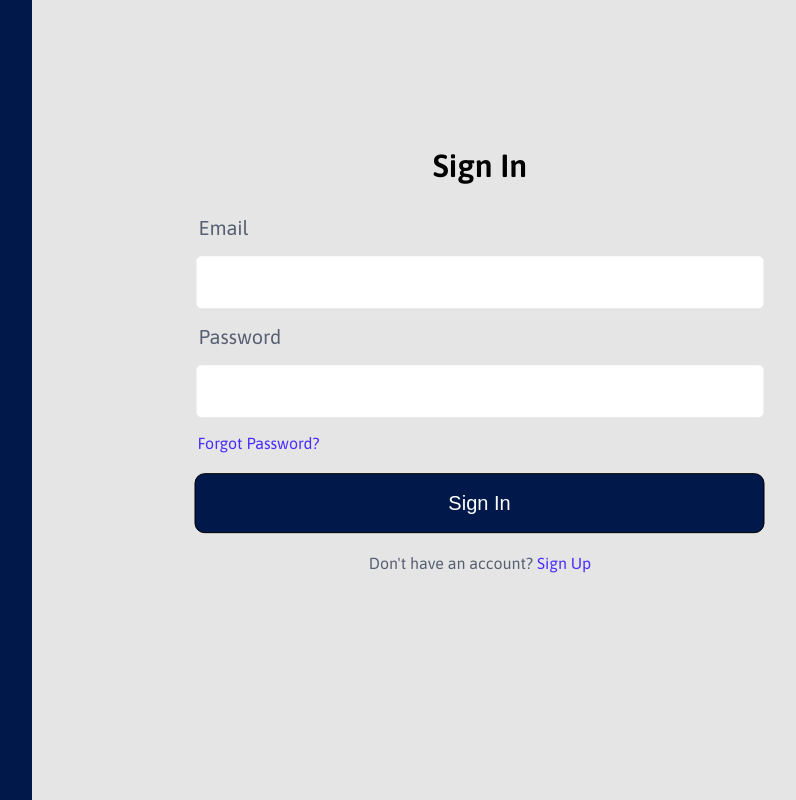
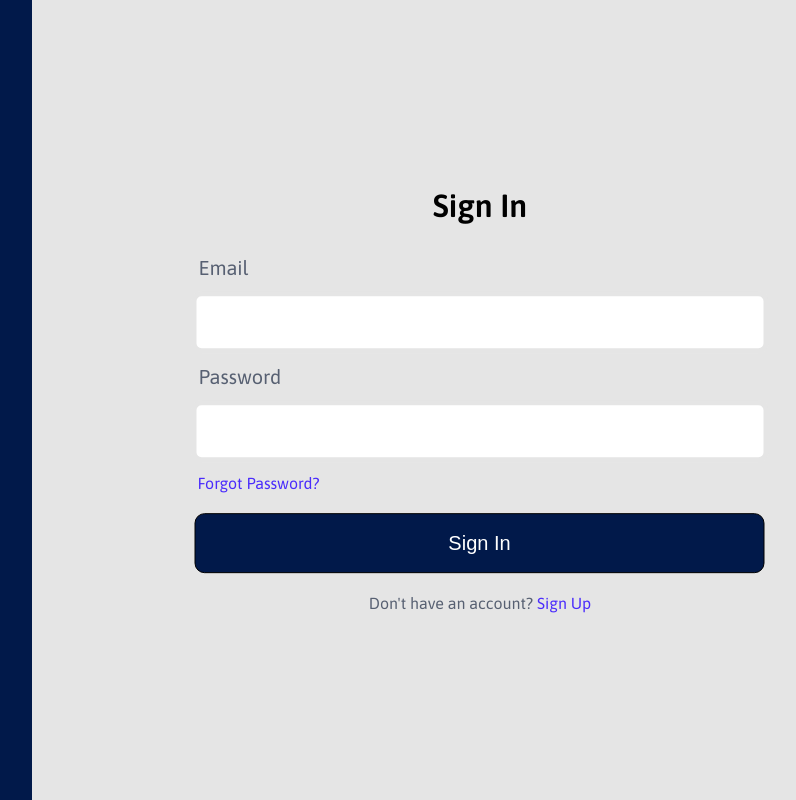
Before and after one commit to Amotul-raheem/park-ui, a React (Create React App) app: page /sign-in in a window 1280 px wide. Shown: the whole page, without its empty margins (352-1148 px from the left). Built offline with nearby package versions, Linux system fonts and the light colour scheme.

Commit message:
change sign-in css style

```diff
--- a/src/components/SignIn/SignIn.css
+++ b/src/components/SignIn/SignIn.css
@@ -19,7 +19,7 @@
 
 .sign-in-form {
     position: absolute;
-    top: 45%;
+    top: 50%;
     left: 50%;
     transform: translate(-50%, -50%);
 }
```
